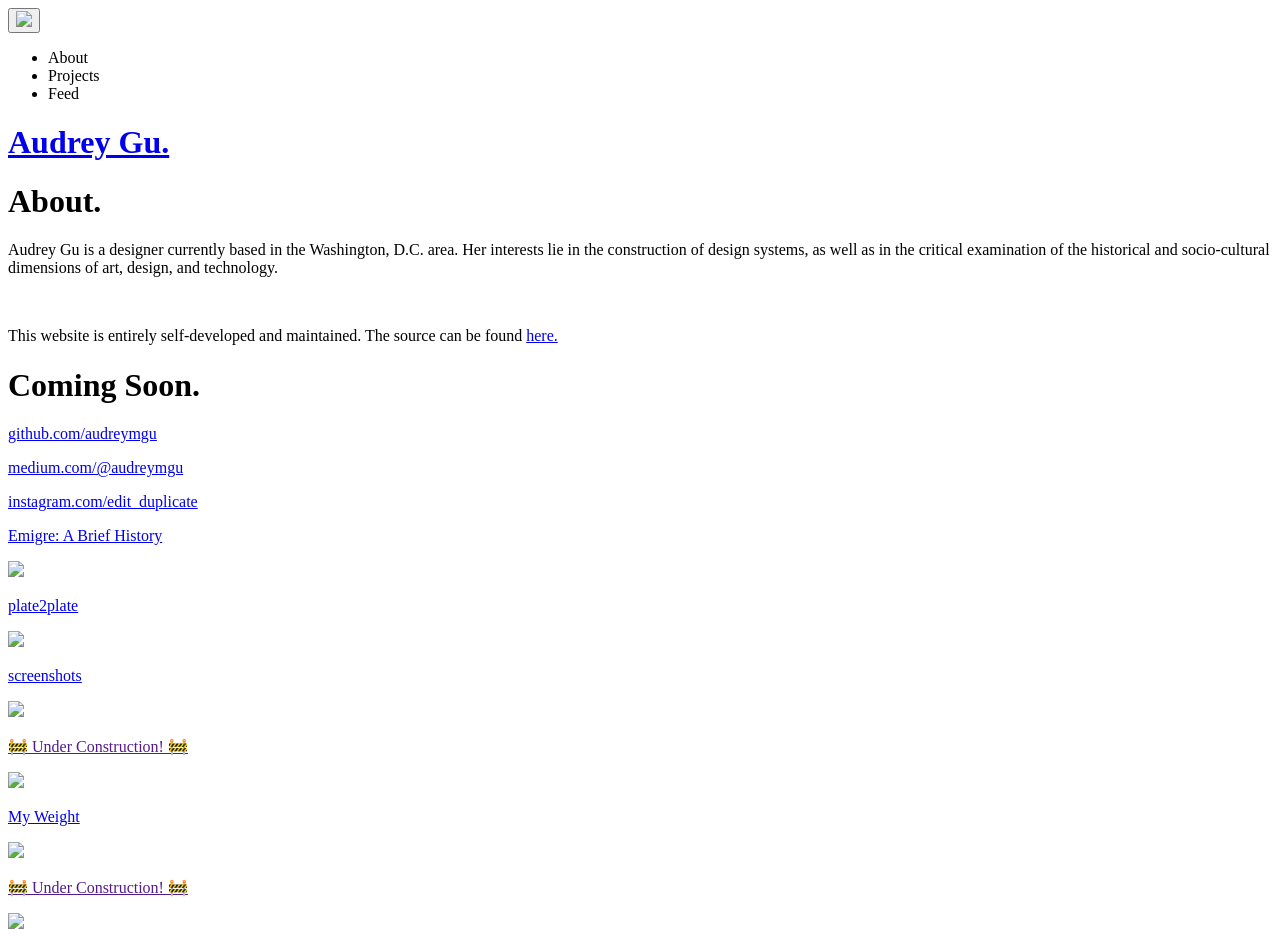
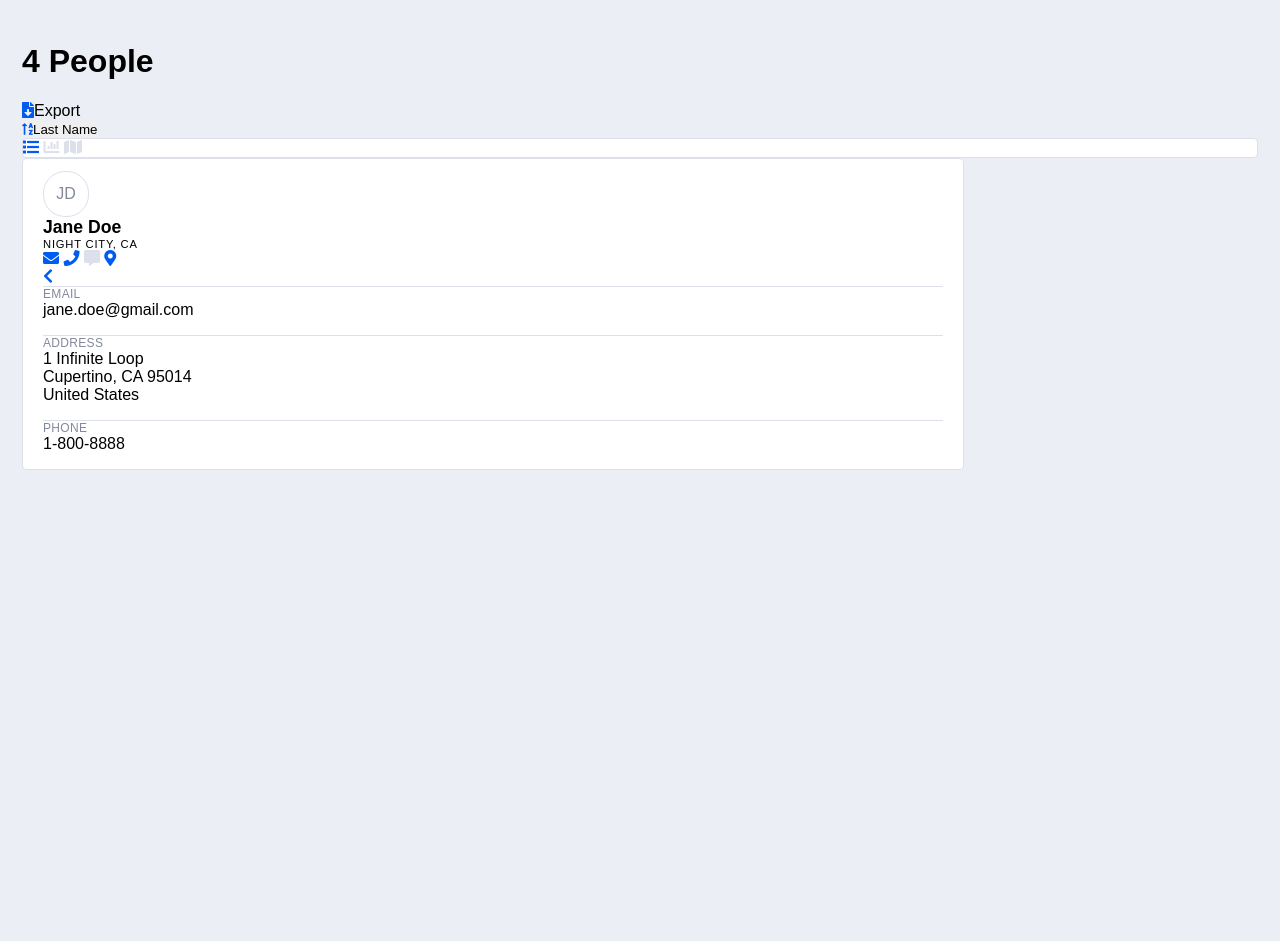
Before and after one commit to audreymgu/ab-test, a plain HTML site: page index.html in a window 1280 px wide. After the commit the page ends 800 px from the top, so only its background shows below. Drawn offline with nearby package versions, Linux system fonts and the light colour scheme; a web font is replaced by a local one.

Commit message:
In-progress implementation of contact list.

```diff
--- a/assets/sass/_base.scss
+++ b/assets/sass/_base.scss
@@ -0,0 +1,4 @@
+body {
+  background-color: map-get($colors, light-blue);
+  font-family: proxima-nova, sans-serif;
+}
--- a/assets/sass/_reset.scss
+++ b/assets/sass/_reset.scss
@@ -0,0 +1,24 @@
+body, ul, button {
+  padding: 0;
+}
+
+body, ul, p, button {
+  margin: 0;
+}
+
+a {
+  text-decoration: none;
+  color: inherit;
+}
+
+ul {
+  list-style-type: none;
+}
+
+button {
+  border: none;
+}
+
+.fas {
+  color: map-get($colors, blue);
+}
--- a/assets/sass/layout/_l-base.scss
+++ b/assets/sass/layout/_l-base.scss
@@ -0,0 +1,6 @@
+.l-base {
+  display: grid;
+  @include breakpoint(expanded) {
+    margin: 1.375rem;
+  }
+}
--- /dev/null
+++ b/assets/sass/modules/_block.scss
@@ -0,0 +1,5 @@
+.block {
+  border: 1px solid map-get($colors, light-gray);
+  border-radius: 0.25rem;
+  background-color: #ffffff;
+}
--- /dev/null
+++ b/assets/sass/modules/_contact-expand.scss
@@ -0,0 +1,12 @@
+.contact-expand {
+  &__header {
+    border-top: 1px solid map-get($colors, light-gray);
+    text-transform: uppercase;
+    font-size: 0.75rem;
+    letter-spacing: 0.02rem;
+    color: map-get($colors, dark-gray);
+  }
+  &__value {
+    margin-bottom: 1rem;
+  }
+}
--- /dev/null
+++ b/assets/sass/modules/_contact-icon.scss
@@ -0,0 +1,11 @@
+.contact-icon {
+  height: 2.75rem;
+  width: 2.75rem;
+  border: 1px solid map-get($colors, light-gray);
+  border-radius: 1.375rem;
+  text-align: center;
+  &__placeholder {
+    color: map-get($colors, dark-gray);
+    line-height: 2.75rem;
+  }
+}
--- /dev/null
+++ b/assets/sass/modules/_contact-list.scss
@@ -0,0 +1,9 @@
+@import "block";
+
+.contact-list {
+  @extend .block;
+  max-width: 940px;
+  &__header {
+
+  }
+}
--- /dev/null
+++ b/assets/sass/modules/_contact-quick-access.scss
@@ -0,0 +1,5 @@
+.contact-quick-access {
+  &__btn {
+    display: inline-block;
+  }
+}
--- /dev/null
+++ b/assets/sass/modules/_contact-top.scss
@@ -0,0 +1,11 @@
+.contact-top {
+  &__name {
+    font-weight: 600;
+    font-size: 1.1rem;
+  }
+  &__location {
+    text-transform: uppercase;
+    font-size: 0.7rem;
+    letter-spacing: 0.05rem;
+  }
+}
--- /dev/null
+++ b/assets/sass/modules/_contact.scss
@@ -0,0 +1,7 @@
+.contact {
+  margin: 0.75rem 1.25rem 0.75rem 1.25rem;
+  &__name {
+    font-size: 1.1rem;
+    font-weight: 600;
+  }
+}
--- /dev/null
+++ b/assets/sass/modules/_icons.scss
@@ -0,0 +1,5 @@
+.icons {
+  &--inactive {
+    color: map-get($colors, light-gray);
+  }
+}
--- a/assets/sass/modules/_manifest.scss
+++ b/assets/sass/modules/_manifest.scss
@@ -0,0 +1,10 @@
+@import "block";
+@import "icons";
+@import "sort-toggle";
+@import "view-toggle";
+@import "contact-list";
+@import "contact";
+@import "contact-icon";
+@import "contact-top";
+@import "contact-quick-access";
+@import "contact-expand";
--- /dev/null
+++ b/assets/sass/modules/_view-toggle.scss
@@ -0,0 +1,8 @@
+@import "block";
+
+.view-toggle {
+  @extend .block;
+  &__btn {
+    display: inline-block;
+  }
+}
--- /dev/null
+++ b/assets/sass/partials/_breakpoints.scss
@@ -0,0 +1,11 @@
+$_breakpoints: (
+  expanded: 750px
+);
+
+@mixin breakpoint($key) {
+  @if map-has-key($_breakpoints, $key) {
+    @media (min-width: #{map-get($_breakpoints, $key)}) {
+      @content;
+    }
+  }
+}
--- a/assets/sass/partials/_colors.scss
+++ b/assets/sass/partials/_colors.scss
@@ -0,0 +1,8 @@
+$colors: (
+  black: #212633,
+  light-blue: #ebeef5,
+  light-gray: #dde0eb,
+  dark-gray: #83899c,
+  blue: #005cf1,
+  green: #4caf50
+);
--- a/assets/sass/partials/_manifest.scss
+++ b/assets/sass/partials/_manifest.scss
@@ -1,2 +1,3 @@
 @import "colors";
 @import "fonts";
+@import "breakpoints";
--- a/index.html
+++ b/index.html
@@ -16,76 +16,56 @@
 	<!-- Load styles -->
 	<link rel="stylesheet" href="static/css/main.css">
 	<!-- Load fonts -->
-	<link href="https://fonts.googleapis.com/css?family=Playfair+Display:700,900|Unica+One" rel="stylesheet">
-	<link rel="stylesheet" href="https://use.typekit.net/tdi7pig.css">
+	<link rel="stylesheet" href="https://use.typekit.net/diy2tkv.css">
+	<!-- Load icons -->
+	<link rel="stylesheet" href="https://use.fontawesome.com/releases/v5.7.2/css/all.css" integrity="sha384-fnmOCqbTlWIlj8LyTjo7mOUStjsKC4pOpQbqyi7RrhN7udi9RwhKkMHpvLbHG9Sr" crossorigin="anonymous">
 </head>
 
 <body>
 	<div class="container">
-		<div class="l-landing">
-			<div class="home">
-				<button class="home-btn home-btn--white home-btn--top"><img class="home-btn__logo" src="static/img/logo.svg"></img></button>
+		<div class="l-base">
+			<h1>4 People</h1>
+			<ul class="export">
+				<li><i class="fas fa-file-download"></i>Export</li>
+			</ul>
+			<div class="sort-toggle">
+				<button><i class="fas fa-sort-alpha-up"></i>Last Name</button>
 			</div>
-
-			<div class="nav">
-				<ul class="nav-bar nav-bar--inactive">
-					<li class="nav-bar__btn">About</li>
-					<li class="nav-bar__btn nav-bar__btn--selected">Projects</li>
-					<li class="nav-bar__btn">Feed</li>
-				</ul>
-			</div>
-
-			<div class="name">
-				<h1 class="name__title"><a href=" " title="She/They">Audrey Gu.</a></h1>
-			</div>
-
-			<div class="about about--hidden">
-					<div class="about__text">
-						<h1>About.</h1>
-						<p>Audrey Gu is a designer currently based in the Washington, D.C. area. Her interests lie in the construction of design systems, as well as in the critical examination of the historical and socio-cultural dimensions of art, design, and technology.</p>
-						<br>
-						<p>This website is entirely self-developed and maintained. The source can be found <a class="text-link" href="https://github.com/audreymgu/audreymgu.github.io" target="_blank">here.</a></p>
+			<ul class="view-toggle">
+				<li class="view-toggle__btn"><i class="fas fa-list"></i></li>
+				<li class="view-toggle__btn"><i class="fas fa-chart-bar icons--inactive"></i></li>
+				<li class="view-toggle__btn"><i class="fas fa-map icons--inactive"></i></li>
+			</ul>
+			<div class="contact-list">
+				<div class="contact">
+					<div class="contact-icon">
+						<p class="contact-icon__placeholder">JD</p>
 					</div>
-			</div>
-
-			<div class="feed feed--hidden">
-					<div class="feed__text">
-						<h1>Coming Soon.</h1>
-						<p><a href="https://github.com/audreymgu" target="_blank">github.com/audreymgu</a></p>
-						<p><a href="https://medium.com/@audreymgu" target="_blank">medium.com/@audreymgu</a></p>
-						<p><a href="https://instagram.com/edit_duplicate" target="_blank">instagram.com/edit_duplicate</a></p>
+					<div class="contact-top">
+						<p class="contact-top__name">Jane Doe</p>
+						<p class="contact-top__location">Night City, CA</p>
 					</div>
-			</div>
-
-			<div class="project-list">
-				<div class="splash splash--two-wide splash--two-tall">
-					<a class="splash-link" href="project/emigre.html"><p class="splash-link__text">Emigre: A Brief History</p></a>
-					<img class="splash-image splash-image--fill-height" src="static/img/emigre_splash.jpg">
-				</div>
-
-				<div class="splash">
-					<a class="splash-link" href="project/plate.html"><p class="splash-link__text">plate2plate</p></a>
-					<img class="splash-image splash-image--fill-height" src="static/img/p2p_start.png">
-				</div>
-
-				<div class="splash splash--two-tall">
-					<a class="splash-link" href="project/screen.html"><p class="splash-link__text">screenshots</p></a>
-					<img class="splash-image splash-image--fill-wh-dyn" src="static/img/screen_splash.jpg">
-				</div>
-
-				<div class="splash">
-					<a class="splash-link splash-link--inactive" href=""><p class="splash-link__text">🚧 Under Construction! 🚧</p></a>
-					<img class="splash-image splash-image--fill-height" src="static/img/assembly.png">
-				</div>
-
-				<div class="splash">
-					<a class="splash-link" href="project/weight.html"><p class="splash-link__text">My Weight</p></a>
-					<img class="splash-image splash-image--fill-height" src="static/img/weight_splash.gif">
-				</div>
-
-				<div class="splash splash--three-wide splash--two-tall">
-					<a class="splash-link splash-link--inactive" href=""><p class="splash-link__text">🚧 Under Construction! 🚧</p></a>
-					<img class="splash-image splash-image--fill-hw-dyn" src="static/img/katzen_splash.jpg">
+					<ul class="contact-quick-access">
+						<li class="contact-quick-access__btn"><i class="fas fa-envelope"></i></li>
+						<li class="contact-quick-access__btn"><i class="fas fa-phone"></i></li>
+						<li class="contact-quick-access__btn"><i class="fas fa-comment-alt icons--inactive"></i></li>
+						<li class="contact-quick-access__btn"><i class="fas fa-map-marker-alt"></i></li>
+					</ul>
+					<div class="contact__info-toggle">
+						<i class="fas fa-chevron-left"></i>
+					</div>
+					<div class="contact-expand">
+						<p class="contact-expand__header">Email</p>
+						<p class="contact-expand__value">jane.doe@gmail.com</p>
+						<p class="contact-expand__header">Address</p>
+						<ul class="contact-expand__value">
+							<li>1 Infinite Loop</li>
+							<li>Cupertino, CA 95014</li>
+							<li>United States<li>
+						</ul>
+						<p class="contact-expand__header">Phone</p>
+						<p class="contact-expand__value">1-800-8888<p>
+					</div>
 				</div>
 			</div>
 		</div><!-- layout -->
```
Also changed, not shown: assets/sass/modules/_sort-toggle.scss (added), static/css/main.css, 1 other file.
